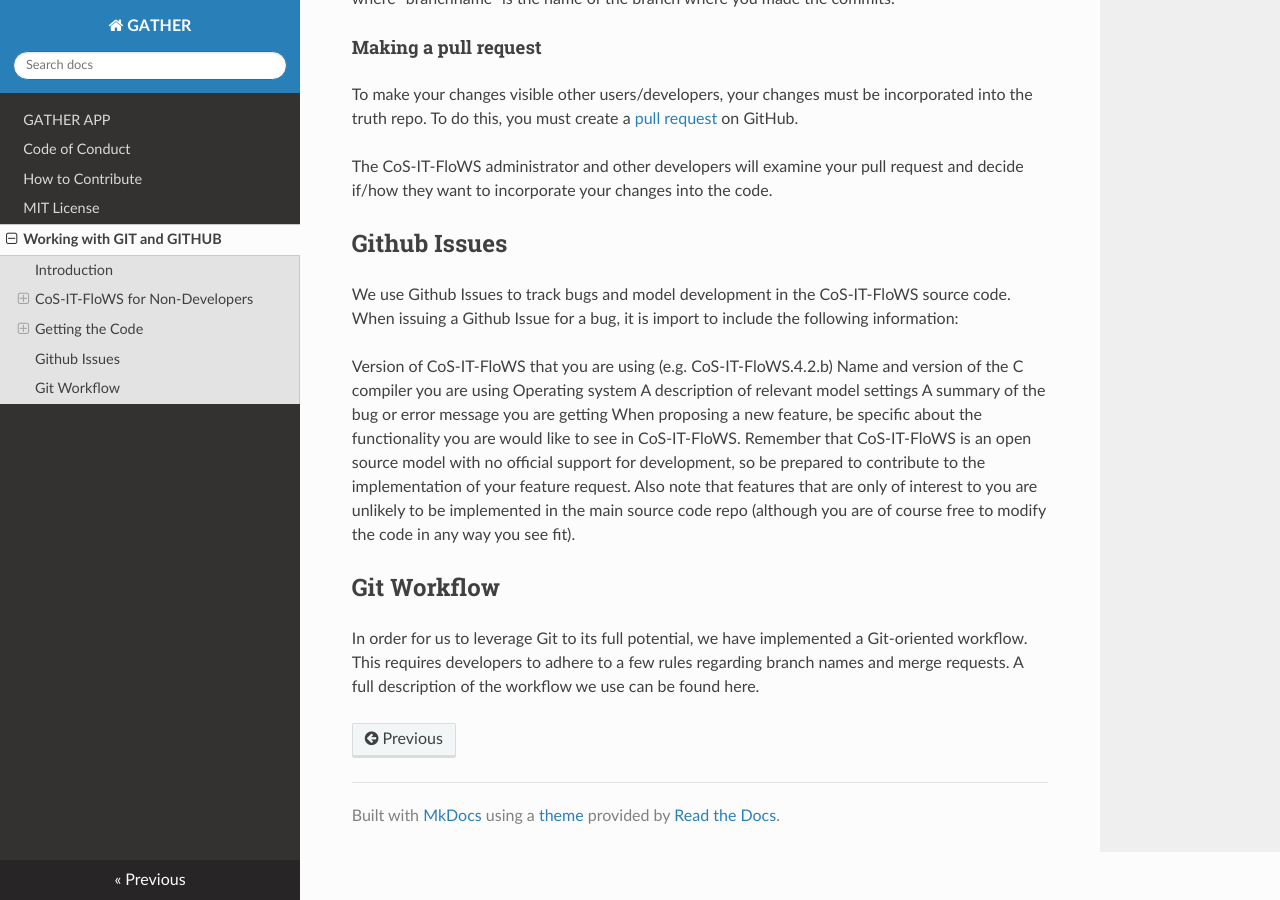
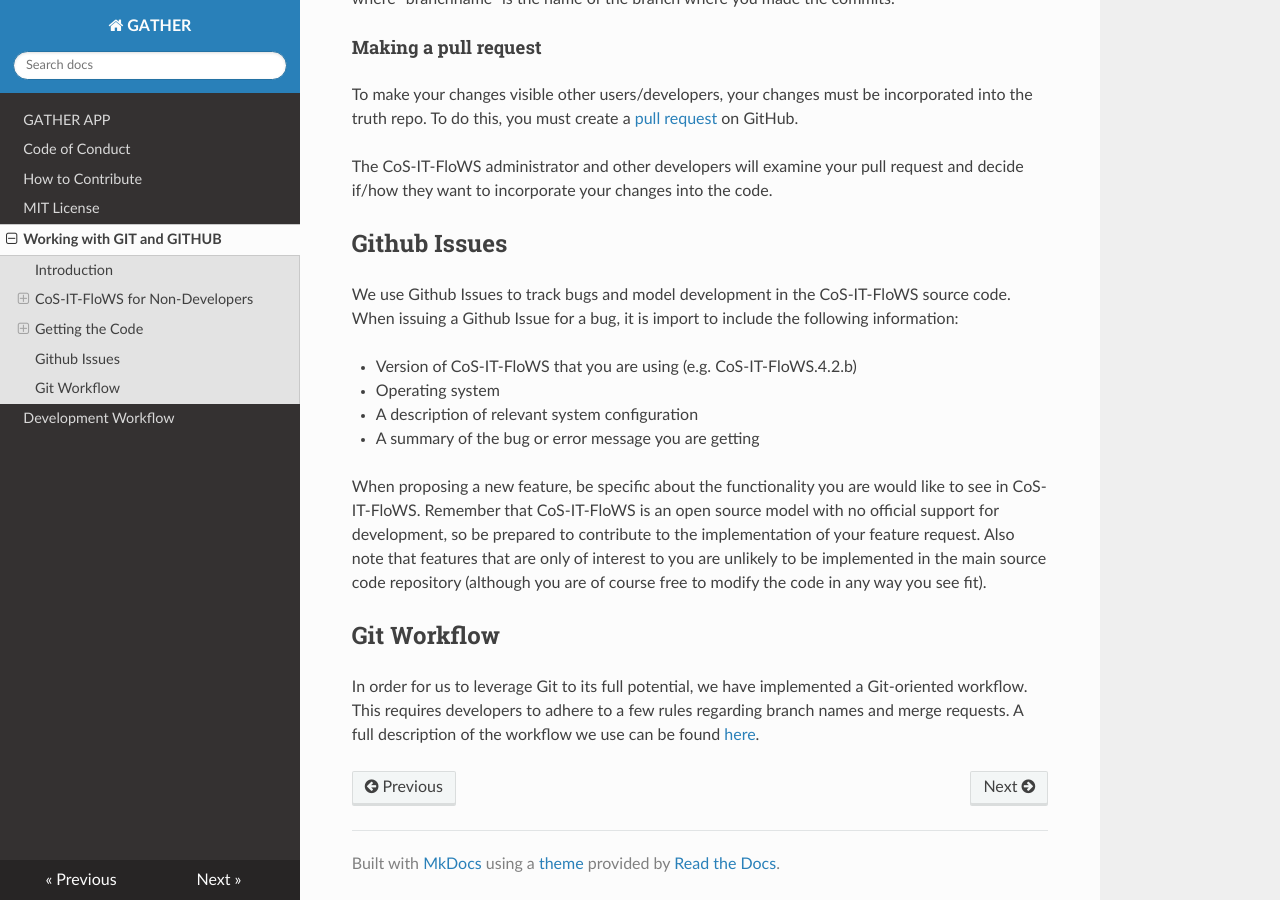
Before and after one commit to COS-IT-FLOWS/GATHER-Documentation, an MkDocs documentation site: the page built from docs/UserGuide.md, in a window 1280 px wide and 900 px high, scrolled down 4788 px. Built offline with MkDocs 1.6.1, drawn with Linux system fonts in a browser that asks for light colours; nearby versions of some CDN libraries.

Commit message:
Added workflow

```diff
--- a/docs/UserGuide.md
+++ b/docs/UserGuide.md
@@ -165,13 +165,13 @@ The CoS-IT-FloWS administrator and other developers will examine your pull reque
 
 We use Github Issues to track bugs and model development in the CoS-IT-FloWS source code. When issuing a Github Issue for a bug, it is import to include the following information:
 
-Version of CoS-IT-FloWS that you are using (e.g. CoS-IT-FloWS.4.2.b)
-Name and version of the C compiler you are using
-Operating system
-A description of relevant model settings
-A summary of the bug or error message you are getting
-When proposing a new feature, be specific about the functionality you are would like to see in CoS-IT-FloWS. Remember that CoS-IT-FloWS is an open source model with no official support for development, so be prepared to contribute to the implementation of your feature request. Also note that features that are only of interest to you are unlikely to be implemented in the main source code repo (although you are of course free to modify the code in any way you see fit).
+* Version of CoS-IT-FloWS that you are using (e.g. CoS-IT-FloWS.4.2.b)
+* Operating system
+* A description of relevant system configuration
+* A summary of the bug or error message you are getting
+
+When proposing a new feature, be specific about the functionality you are would like to see in CoS-IT-FloWS. Remember that CoS-IT-FloWS is an open source model with no official support for development, so be prepared to contribute to the implementation of your feature request. Also note that features that are only of interest to you are unlikely to be implemented in the main source code repository (although you are of course free to modify the code in any way you see fit).
 
 ## Git Workflow
 
-In order for us to leverage Git to its full potential, we have implemented a Git-oriented workflow. This requires developers to adhere to a few rules regarding branch names and merge requests. A full description of the workflow we use can be found here.
+In order for us to leverage Git to its full potential, we have implemented a Git-oriented workflow. This requires developers to adhere to a few rules regarding branch names and merge requests. A full description of the workflow we use can be found [here](./Workflow.md).
```
Also changed, not shown: docs/Workflow.md (added, +38 -0 lines).
